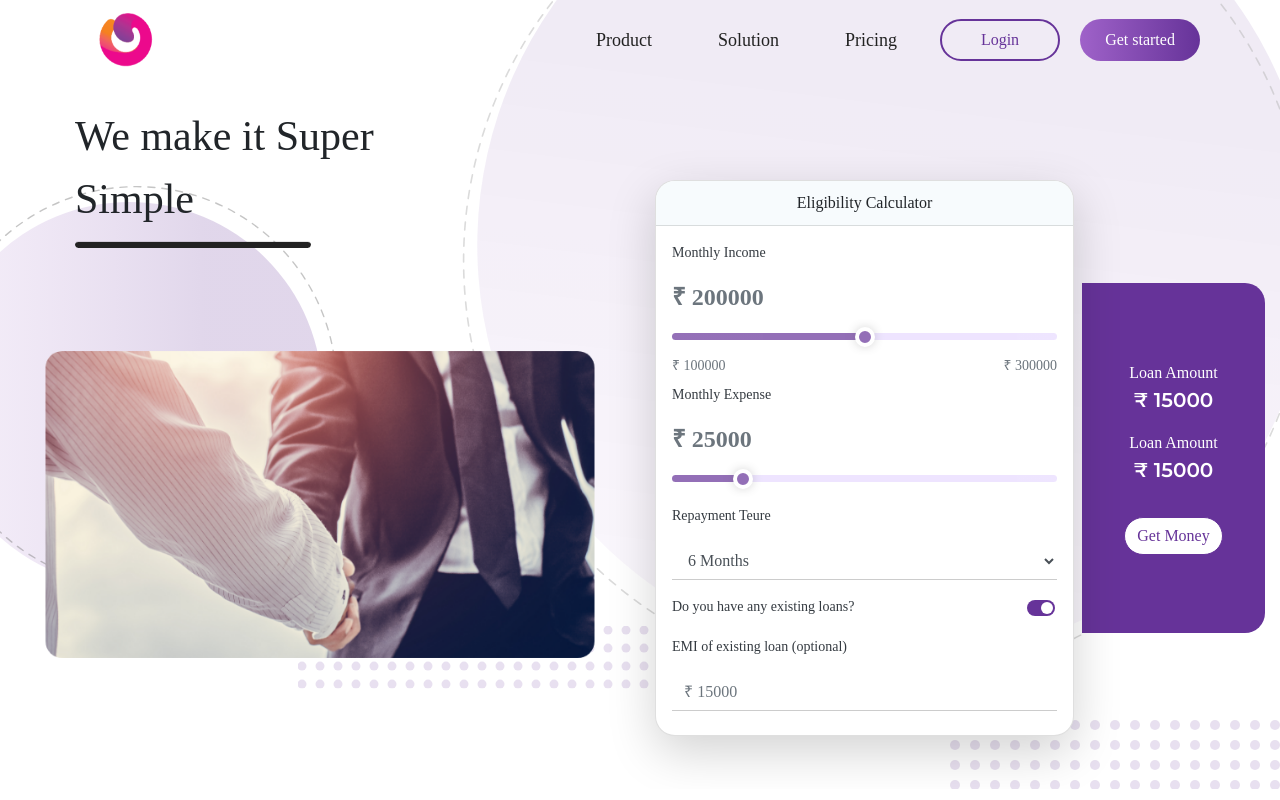
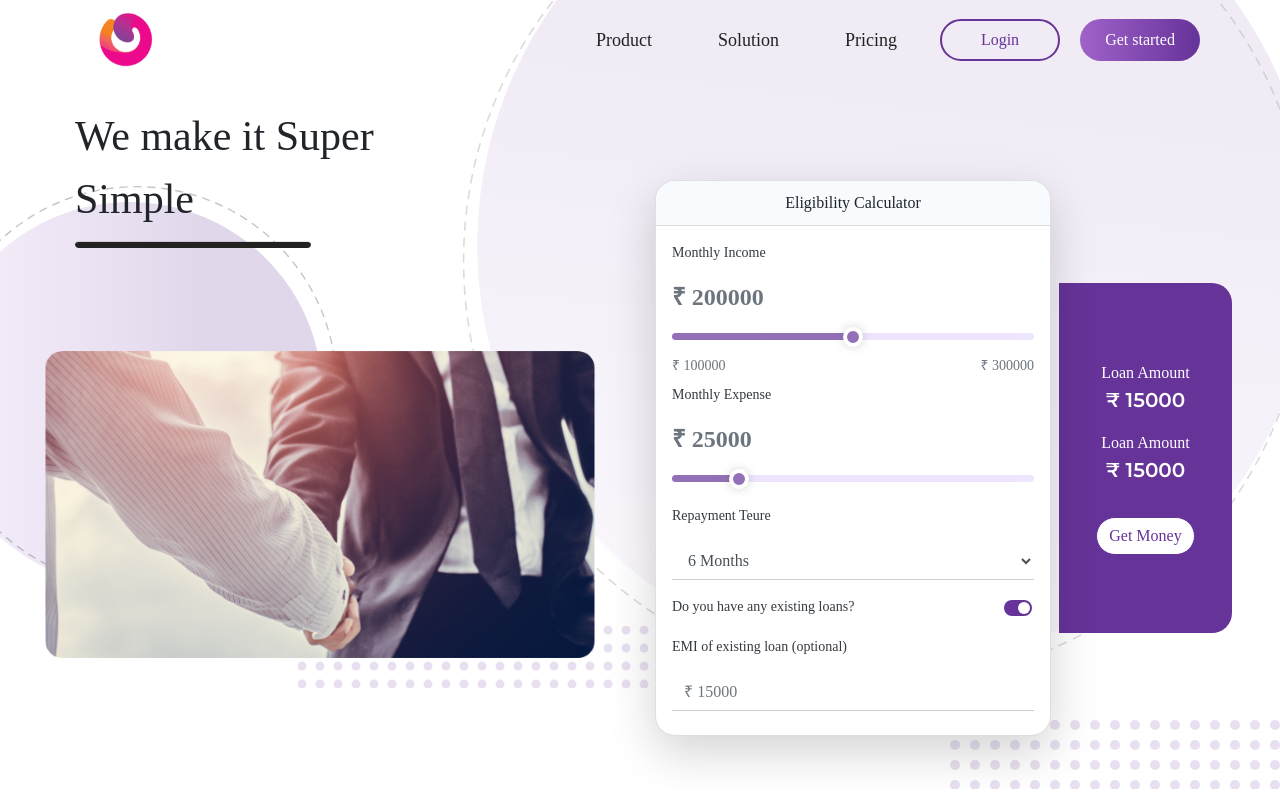
Before and after one commit to guddu-patel/financialtech, an Angular app: page / in a window 1280 px wide. Shown: the top 800 px of the page. Built offline with nearby package versions, Linux system fonts and the light colour scheme; a web font is replaced by a local one.

Commit message:
responsive fixed 2

```diff
--- a/src/app/home/home.component.html
+++ b/src/app/home/home.component.html
@@ -19,7 +19,7 @@
                     <img class="dotted-img" src="/assets/img/accounting_dots.svg" alt="">
                 </div>
             </div>
-            <div class="col-lg-6 eligibility-calc row mx-0">
+            <div class="col-lg-6 eligibility-calc row mx-0 pr-lg-5">
                 <div class="card shadow-lg col p-0">
                     <div class="card-header text-center">
                         Eligibility Calculator
```
Also changed, not shown: 1 other file (tests, documents, lock files or other folders).
